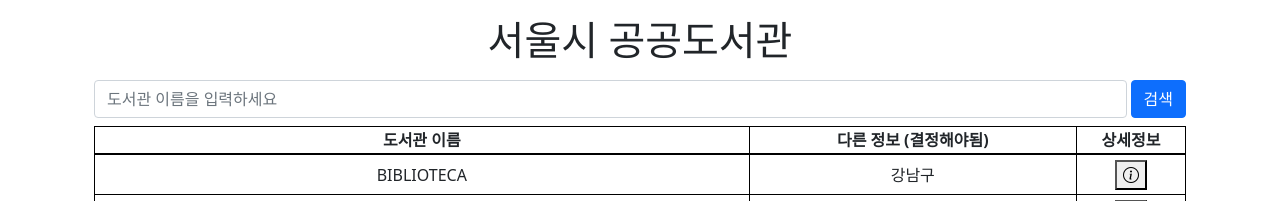
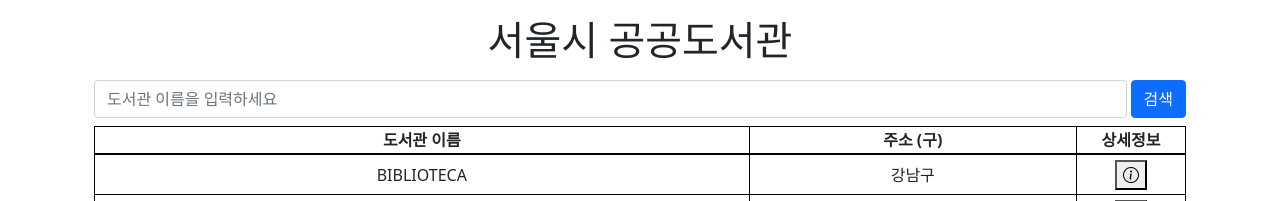
Before and after one commit to sandman627/final_project, a website: page index.html in a window 1280 px wide. Shown: the top 201 px of the page. Drawn offline with nearby package versions, Linux system fonts and the light colour scheme.

Commit message:
change table

```diff
--- a/index.html
+++ b/index.html
@@ -45,7 +45,7 @@
           </colgroup>
           <tr>
             <th>도서관 이름</th>
-            <th>다른 정보 (결정해야됨)</th>
+            <th>주소 (구)</th>
             <th>상세정보</th>
           </tr>
         </table>
```
